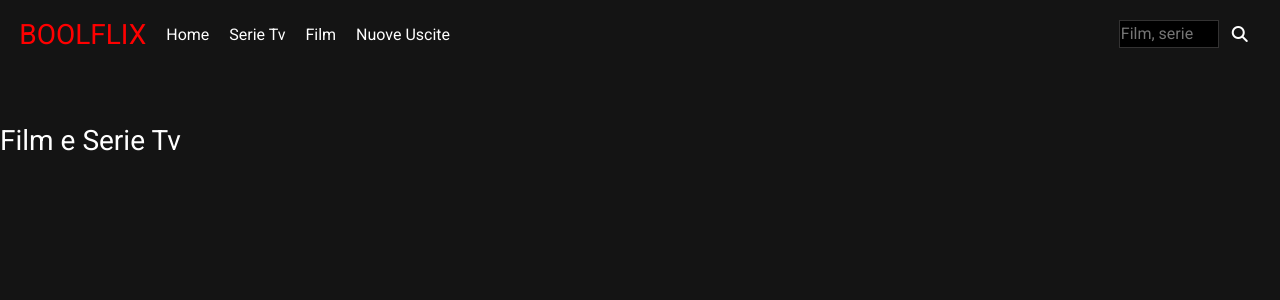
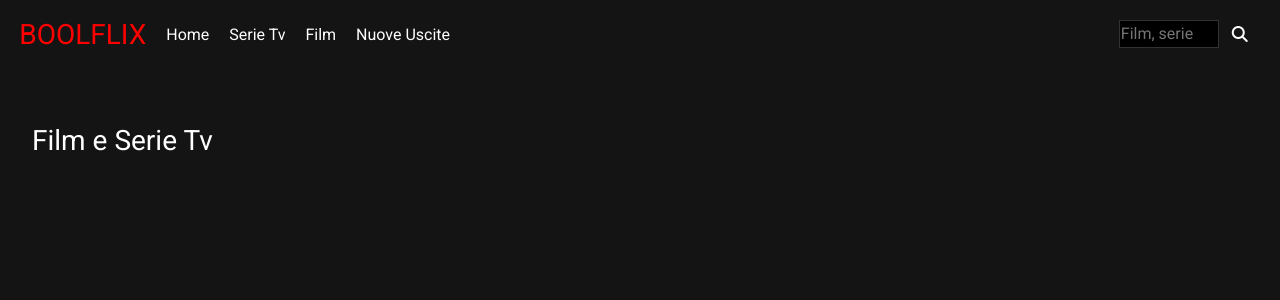
Before and after one commit to Frah01/vite-boolflix, a Vue app: page / in a window 1280 px wide. Shown: the top 300 px of the page. Built offline with nearby package versions, Linux system fonts and the light colour scheme.

Commit message:
Corretta posizione categoria

```diff
--- a/src/components/AppContent.vue
+++ b/src/components/AppContent.vue
@@ -18,9 +18,12 @@ export default {
 </script>
 <template lang="">
     <div class="main-container my-4">
-        <div class=" Categoria  mb-5 text-white">
+        <div class="  mb-5 ">
                     <!-- {{ store.movieArray.length }} Risultati -->
-                    <h3>Film e Serie Tv</h3>
+                    <div class="categoria text-white">
+                        <h3 >Film e Serie Tv</h3>
+                    </div>
+
                 </div>
                 <div class=" cards-of row row-cols-5 flex-nowrap mt-5">
                     <AppCard v-for="(item, index) in store.movieArray" :key="index" :info="item" />
@@ -30,6 +33,11 @@ export default {
 <style lang="scss" scoped>
 .main-container{
     width: 100%;
+    margin: 0 auto;
+}
+
+.categoria{
+    width: 95%;
     margin: 0 auto;
 }
 .cards-of{
```
